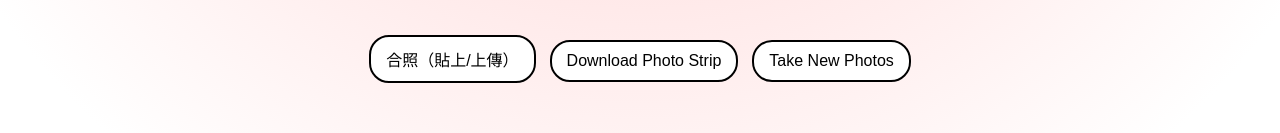
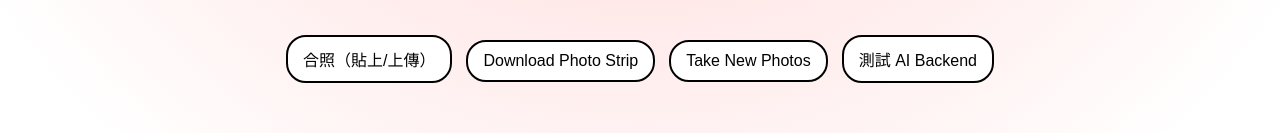
Before and after one commit to Sharon0726/photo-strip, a plain HTML site: page photo.html in a window 1280 px wide. Shown: the part 1054-1187 px from the top of the page. Drawn offline with nearby package versions, Linux system fonts and the light colour scheme.

Commit message:
Connect frontend to backend test API

```diff
--- a/photo.html
+++ b/photo.html
@@ -201,6 +201,8 @@
       <button id="coupleBtn">合照（貼上/上傳）</button>
       <button id="downloadBtn">Download Photo Strip</button>
       <button id="retakeBtn">Take New Photos</button>
+      <button onclick="testBackend()">測試 AI Backend</button>
+      <pre id="backendResult"></pre>
       <input id="idolUploadInput" type="file" accept="image/*" style="display:none" />
     </div>
   </div>
@@ -381,6 +383,32 @@
       });
     };
   </script>
+  <script>
+    async function testBackend() {
+      const resultBox = document.getElementById("backendResult");
+
+      resultBox.textContent = "正在呼叫 AI backend...";
+
+      try {
+        const response = await fetch("https://ai-photo-backend-ubri.onrender.com/generate-photo", {
+          method: "POST",
+          headers: {
+            "Content-Type": "application/json"
+          },
+          body: JSON.stringify({
+            name: "Sharon",
+            style: "celebrity"
+          })
+        });
+
+        const data = await response.json();
+
+        resultBox.textContent = JSON.stringify(data, null, 2);
+      } catch (error) {
+        resultBox.textContent = "呼叫 backend 失敗：" + error.message;
+      }
+    }
+  </script>
 </body>
 
 </html>
```
